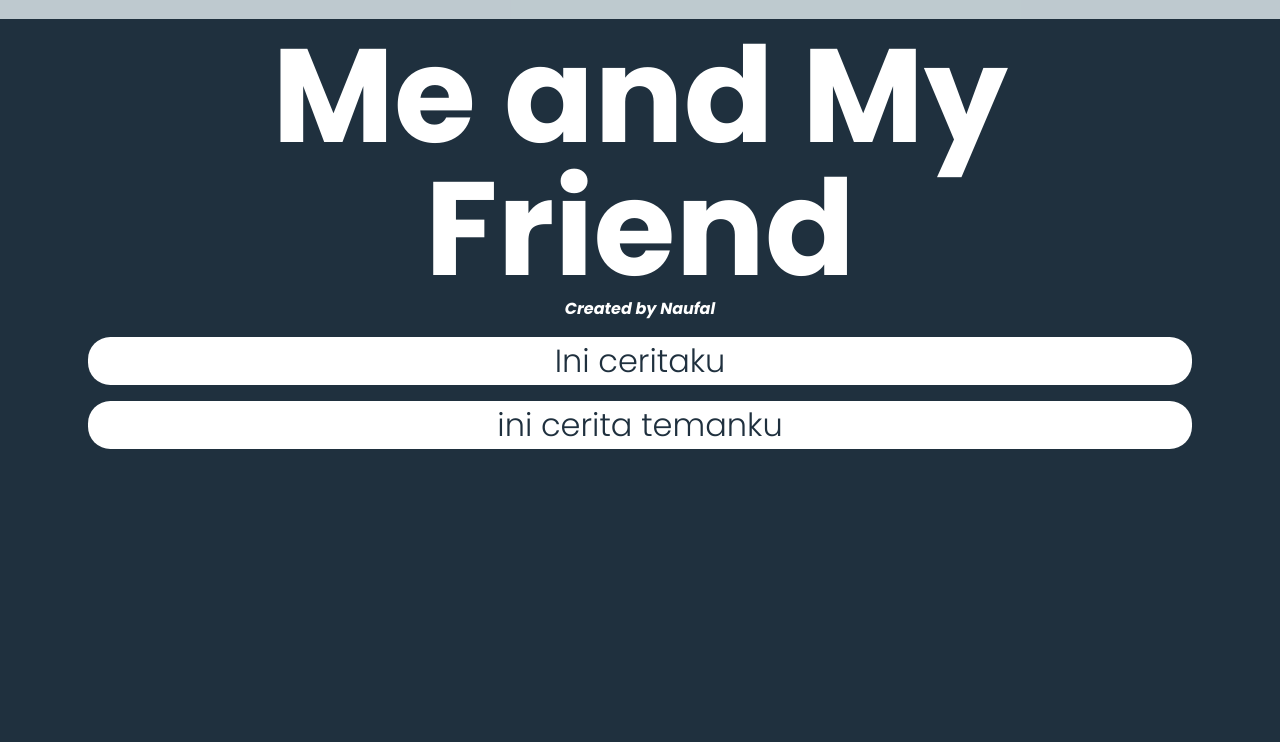
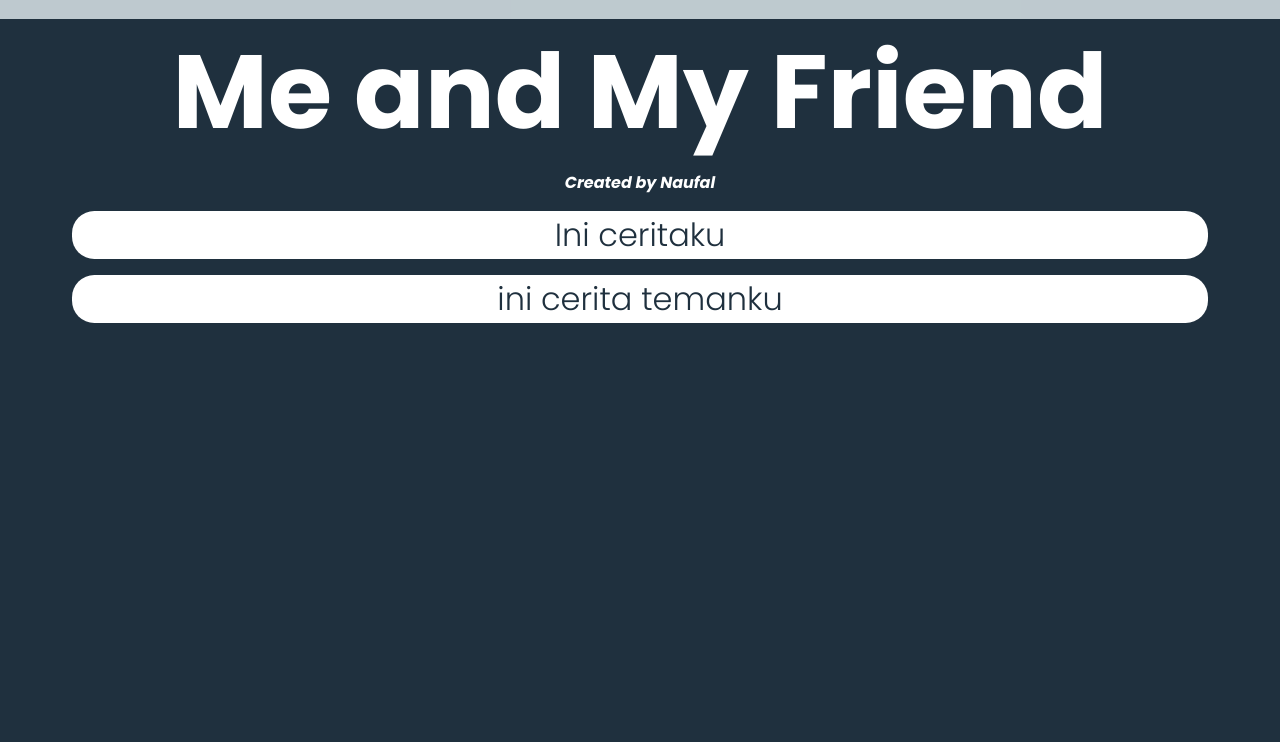
Before and after one commit to noobpal/meandfriend, a plain HTML site: page index.html in a window 1280 px wide. Shown: the part 58-800 px from the top of the page. Drawn offline with nearby package versions, Linux system fonts and the light colour scheme.

Commit message:
Update style.css

```diff
--- a/css/style.css
+++ b/css/style.css
@@ -55,7 +55,7 @@ nav .navbar-extra a::after {
 
 .hero {
   display: block;
-  padding: 5.5rem;
+  padding: 4.5rem;
   height: 100vh;
   text-align: center;
   align-items: center;
@@ -63,8 +63,8 @@ nav .navbar-extra a::after {
 }
 
 .hero .logo h1 {
-  font-size: 8.3rem;
-  line-height: 1em;
+  font-size: 6.5rem;
+  line-height: 1.5em;
 }
 
 .hero .logo p {
```
